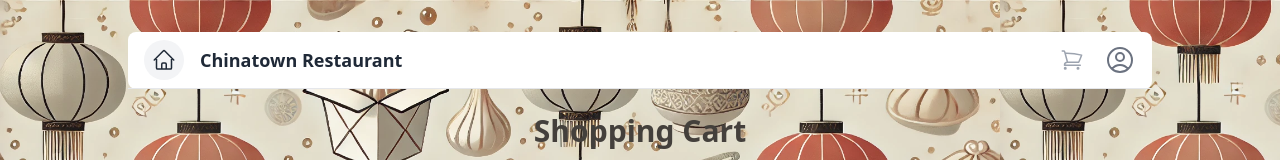
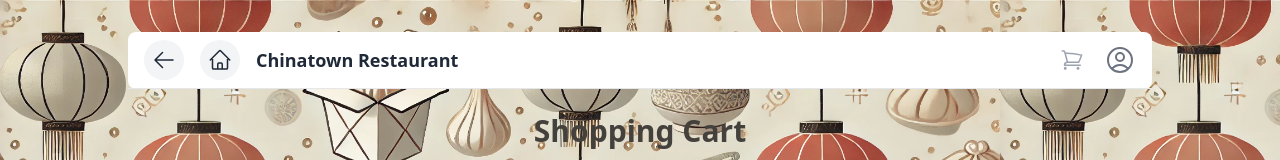
Before and after one commit to wendy174/chinatownVT, a React (Vite) app in the folder frontend/: page /cart in a window 1280 px wide. Shown: the top 160 px of the page. Built offline with nearby package versions, Linux system fonts and the light colour scheme.

Commit message:
Updated navbar to conditonally render back button if at '/cart' route

```diff
--- a/frontend/src/components/Navbar.jsx
+++ b/frontend/src/components/Navbar.jsx
@@ -1,6 +1,6 @@
 import { useRef, useState, useEffect } from "react";
-import { HomeIcon } from "@heroicons/react/24/outline";
-import { useNavigate } from "react-router-dom";
+import { HomeIcon, ArrowLeftIcon } from "@heroicons/react/24/outline";
+import { useNavigate, useLocation } from "react-router-dom";
 import CartIcon from "../components/CartIcon";
 import UserIcon from "../components/UserIcon";
 
@@ -12,10 +12,17 @@ export default function Navbar() {
   const [direction, setDirection] = useState(null);
 
   const navigate = useNavigate();
+  const location = useLocation();
 
   const handleNavHome = () => {
     navigate("/");
   };
+
+  const handleBackToOrdering = () => {
+    navigate('/menu');
+  }
+
+  const showBackToOrderingButton = location.pathname === '/cart';
 
 
   const scroll = (dir) => {
@@ -54,6 +61,16 @@ export default function Navbar() {
       <div className="flex items-center justify-between px-4 py-2 border-b border-gray-200">
         {/* Left Section: Home Button and Restaurant Name */}
         <div className="flex items-center space-x-4">
+          {/* Conditionally Render Back Button if on Cart Page */}
+            {showBackToOrderingButton && (
+              <button
+              className="flex items-center justify-center w-10 h-10 rounded-full bg-gray-100 hover:bg-gray-200"
+              onClick={handleBackToOrdering}
+              >
+              <ArrowLeftIcon className="w-6 h-6 text-gray-800" />
+              </button>
+            )}
+
           {/* Home Button */}
           <button
             className="flex items-center justify-center w-10 h-10 rounded-full bg-gray-100 hover:bg-gray-200"
@@ -73,6 +90,8 @@ export default function Navbar() {
           <CartIcon className="w-6 h-6 text-gray-800" />
           <UserIcon className="w-6 h-6 text-gray-800" />
         </div>
+
+
       </div>
     </div>
 
```
